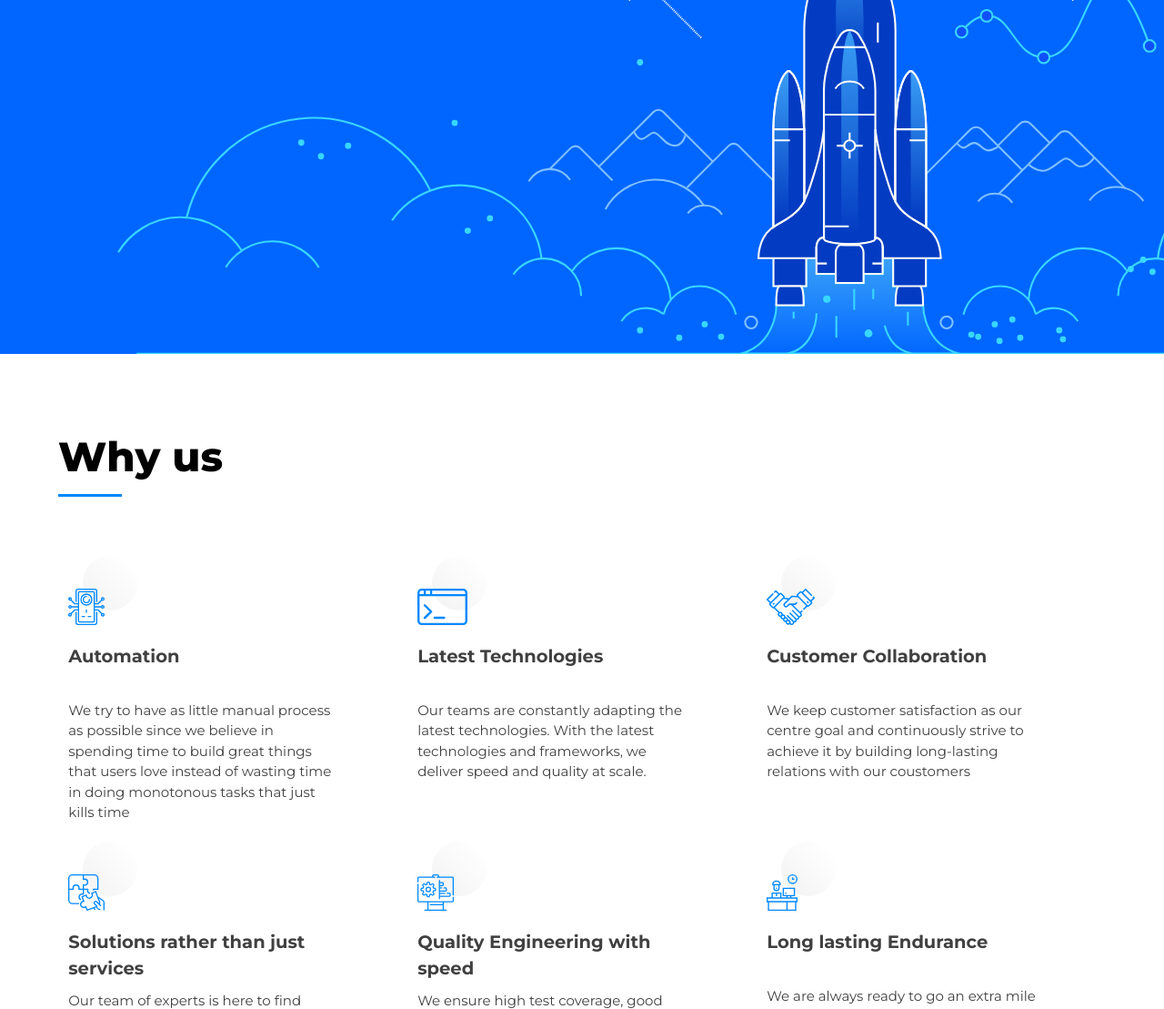
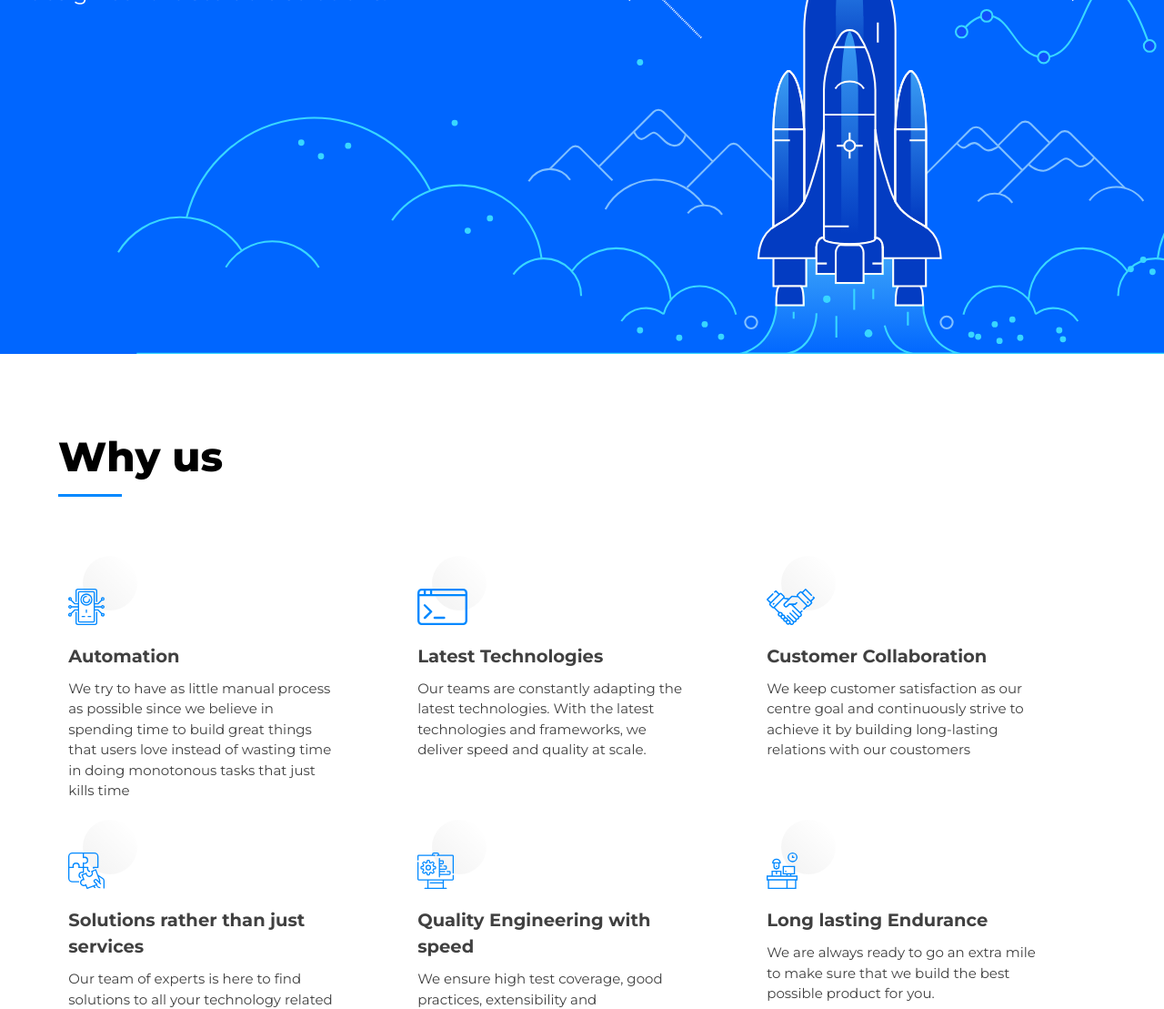
Before and after one commit to zyphertech/landing-page, a website: page app/index.html in a window 1280 px wide. Shown: the part 411-1520 px from the top of the page at 91% size. Drawn offline with nearby package versions, Linux system fonts and the light colour scheme; files whose address does not match are found by name.

Commit message:
made requested changes

```diff
--- a/app/index.html
+++ b/app/index.html
@@ -127,7 +127,7 @@
                 <img src="./assets/images/icons/automation.svg" alt="">
               </div>
             </div>
-            <div class="title">
+            <div class="title small">
               Automation
             </div>
             <div class="content">
@@ -143,7 +143,7 @@
                 <img src="./assets/images/icons/tech.svg" alt="">
               </div>
             </div>
-            <div class="title">
+            <div class="title small">
               Latest Technologies
             </div>
             <div class="content">
@@ -159,7 +159,7 @@
                 <img src="./assets/images/icons/customer.svg" alt="">
               </div>
             </div>
-            <div class="title">
+            <div class="title small">
               Customer Collaboration
             </div>
             <div class="content">
@@ -207,7 +207,7 @@
                 <img src="./assets/images/icons/endurance.svg" alt="">
               </div>
             </div>
-            <div class="title">
+            <div class="title small">
               Long lasting Endurance
             </div>
             <div class="content">
--- a/src/scss/modules/partials/home.sass
+++ b/src/scss/modules/partials/home.sass
@@ -59,6 +59,6 @@
         padding-left: 20px
         font-family: Montserrat
         color: white
-        font-size: 1.3em
+        font-size: 1.6em
         @media #{$medium-and-down}
           text-align: center
--- a/src/scss/modules/partials/why-us.sass
+++ b/src/scss/modules/partials/why-us.sass
@@ -44,6 +44,8 @@
         color: #404040
         padding: 15px 0 10px
         min-height: 78px
+        &.small
+          min-height: 37px
       .content
         color: #404040
         font-family: Montserrat
```
Also changed, not shown: app/assets/css/style.css.
